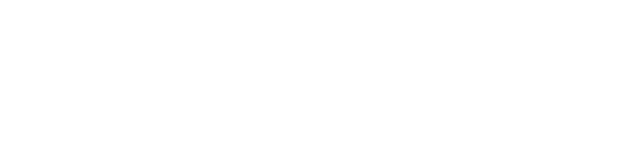
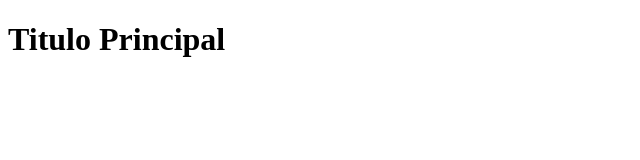
Before and after one commit to AngelicaIsaza/MiWeb, a plain HTML site: page index.html in a window 1280 px wide. Shown: the whole page, without its empty margins (0-640 px from the left). Drawn offline with Linux system fonts and the light colour scheme.

Commit message:
Update index.html

```diff
--- a/index.html
+++ b/index.html
@@ -3,9 +3,10 @@
 <head>
     <meta charset="UTF-8">
     <meta name="viewport" content="width=device-width, initial-scale=1.0">
-    <title>Document</title>
+    <title>Mi Sitio Web</title>
 </head>
 <body>
+    <h1>Titulo Principal</h1>
 
 </body>
 </html>
```
